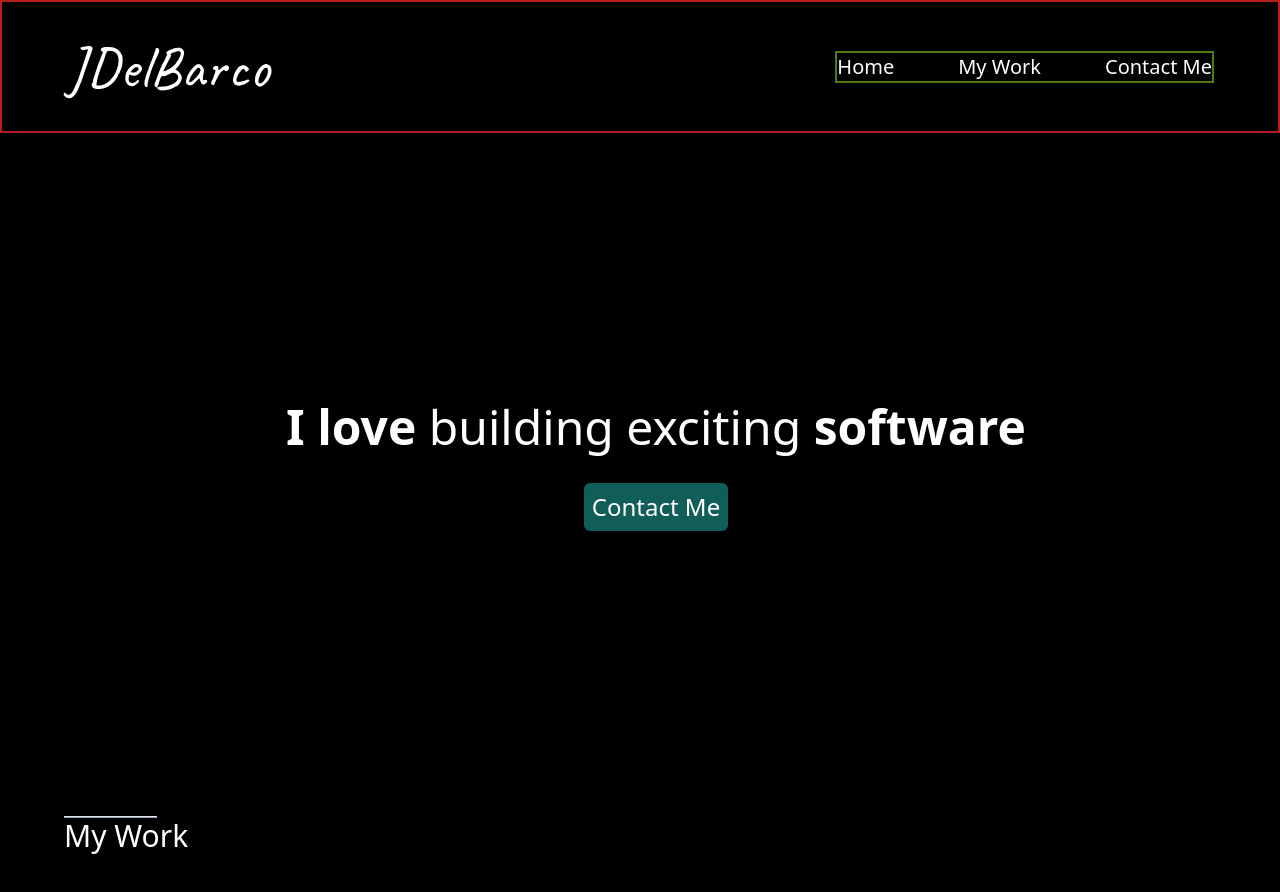
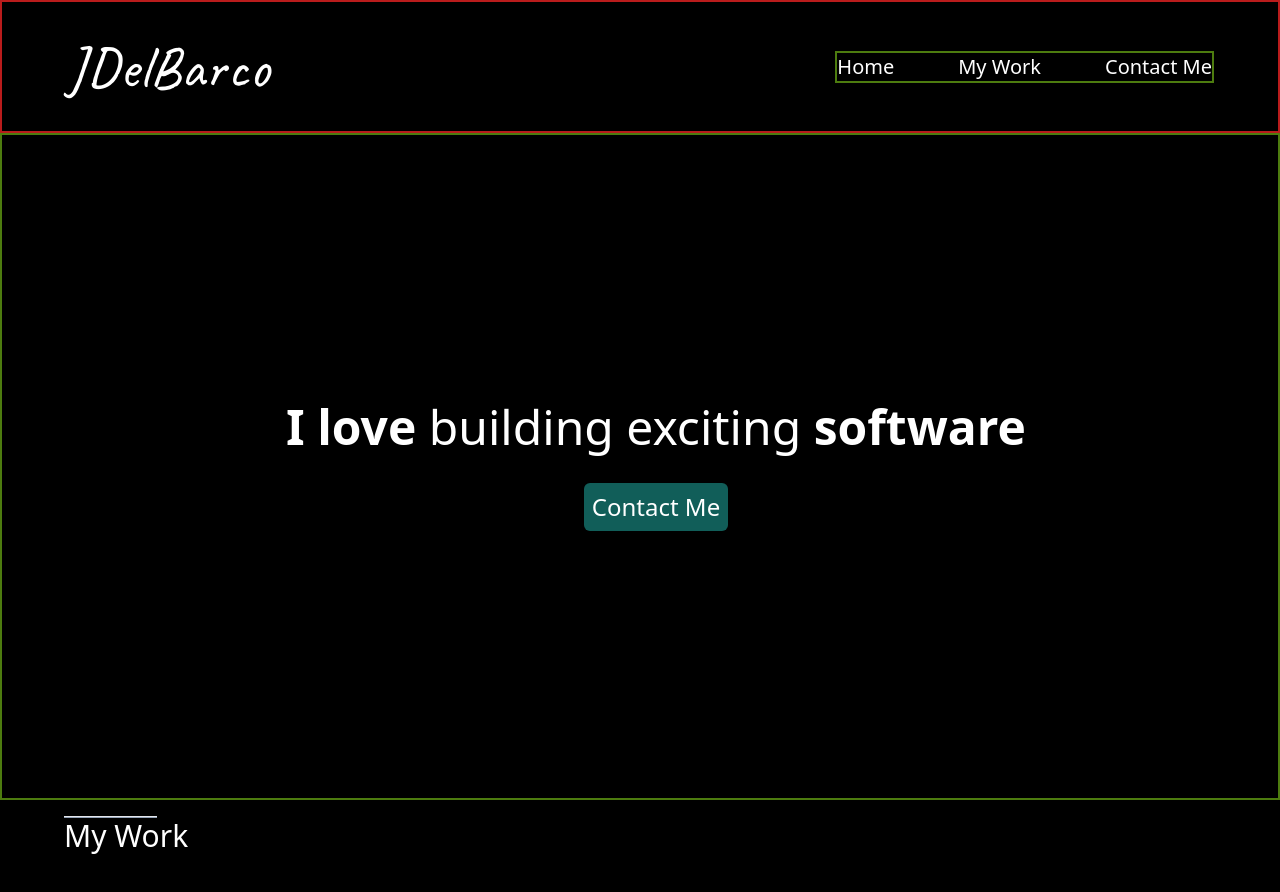
Before and after one commit to Jdelbarcogarza/jdelbarco.com, a Next.js app: page / in a window 1280 px wide. Shown: the top 892 px of the page. Built offline with nearby package versions, Linux system fonts and the light colour scheme.

Commit message:
added border color for each section

```diff
--- a/pages/index.js
+++ b/pages/index.js
@@ -16,7 +16,7 @@ export default function Home() {
         {/** Height de h-1/6 */}
         <Navbar />
 
-        <div className='h-5/6 w-full flex flex-col justify-center items-center pl-8'>
+        <div className='h-5/6 w-full flex flex-col justify-center items-center pl-8 border-2 border-lime-700'>
           <h1 className='text-5xl'><strong>I love</strong> building exciting <strong>software</strong></h1>
           <button className='text-2xl bg-teal-800 p-2 mt-8 rounded-md'>Contact Me</button>
         </div>
```
